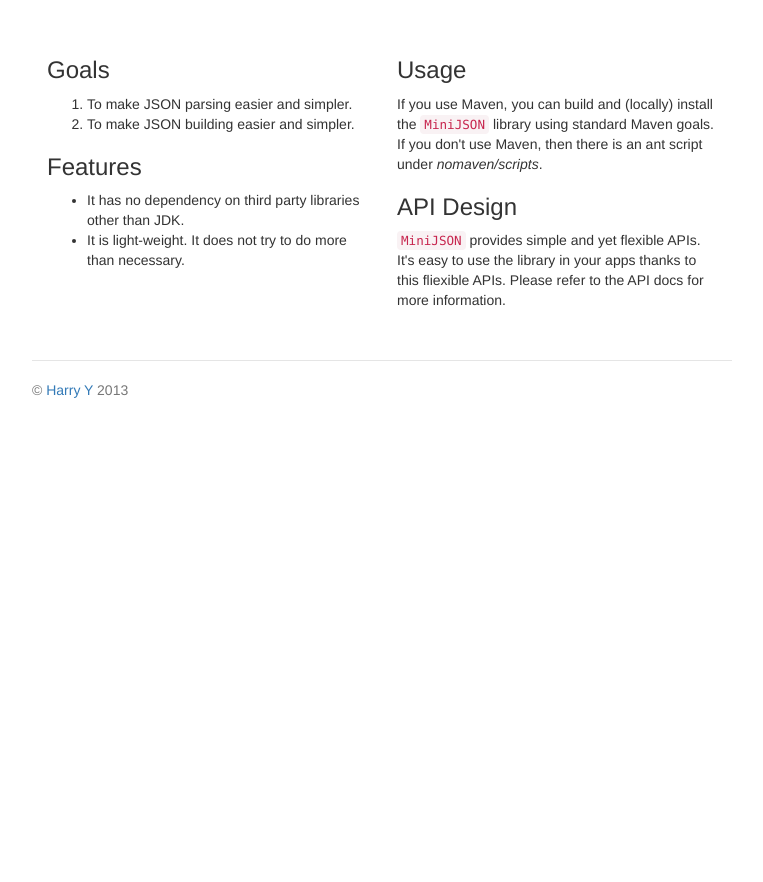
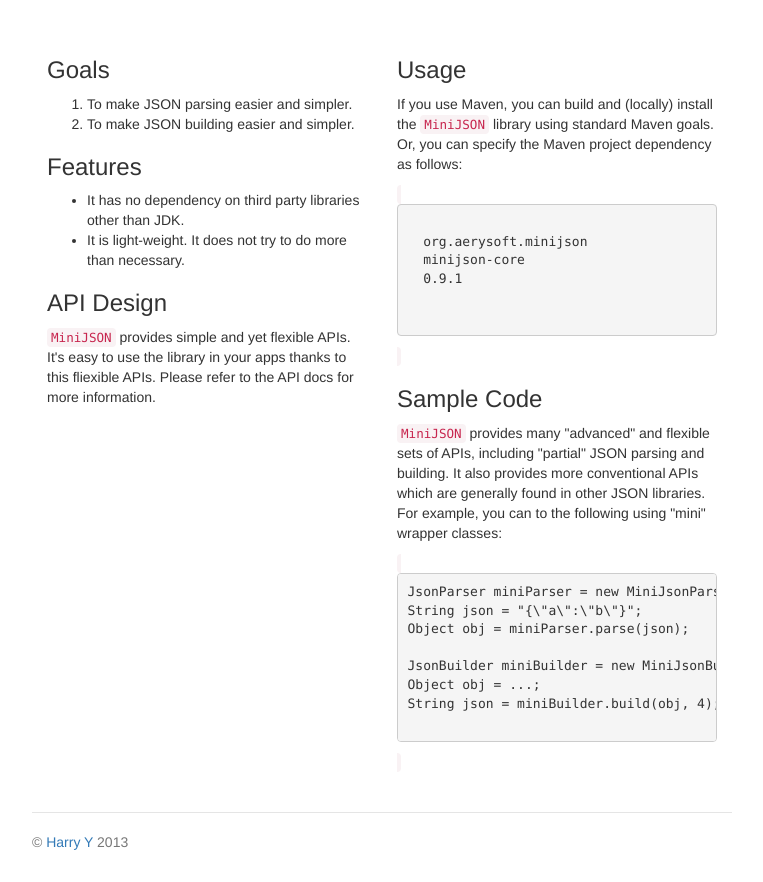
Before and after one commit to Adol1111/minijson, a plain HTML site: page index.html in a window 1280 px wide. Shown: the part 484-1366 px from the top of the page, without its empty margins (258-1021 px from the left). Before the commit the page ends 914 px from the top, so only its background shows below. Drawn offline with nearby package versions, Linux system fonts and the light colour scheme.

Commit message:
Update index.html

```diff
--- a/index.html
+++ b/index.html
@@ -58,6 +58,12 @@
             </ul>
           </p>
 
+          <h3>API Design</h3>
+          <p>
+             <code>MiniJSON</code> provides simple and yet flexible APIs.
+             It's easy to use the library in your apps thanks to this fliexible APIs.
+              Please refer to the API docs for more information.
+          </p>
 
         </div>
         <div class="col-lg-6">
@@ -65,15 +71,38 @@
           <h3>Usage</h3>
           <p>
             If you use Maven, you can build and (locally) install the <code>MiniJSON</code> library using standard Maven goals.
-            If you don't use Maven, then there is an ant script under <em>nomaven/scripts</em>.
+            Or, you can specify the Maven project dependency as follows:
           </p>
 
-          <h3>API Design</h3>
+          <code>
+          <pre>
+<dependency>
+  <groupId>org.aerysoft.minijson</groupId>
+  <artifactId>minijson-core</artifactId>
+  <version>0.9.1</version>
+</dependency>
+          </pre>
+          </code>
+
+          <h3>Sample Code</h3>
           <p>
-             <code>MiniJSON</code> provides simple and yet flexible APIs.
-             It's easy to use the library in your apps thanks to this fliexible APIs.
-            Please refer to the API docs for more information.
+             <code>MiniJSON</code> provides many "advanced" and flexible sets of APIs,
+             including "partial" JSON parsing and building.
+             It also provides more conventional APIs which are generally found in other JSON libraries.
+             For example, you can to the following using "mini" wrapper classes:
           </p>
+
+          <code>
+          <pre>
+JsonParser miniParser = new MiniJsonParser();
+String json = "{\"a\":\"b\"}";
+Object obj = miniParser.parse(json);
+
+JsonBuilder miniBuilder = new MiniJsonBuilder();
+Object obj = ...;
+String json = miniBuilder.build(obj, 4);
+          </pre>
+          </code>
 
         </div>
 
```
